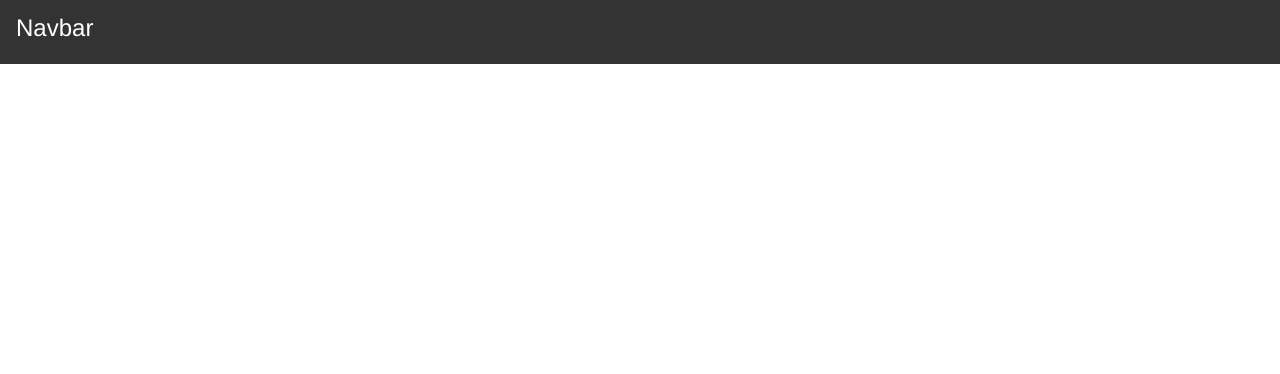
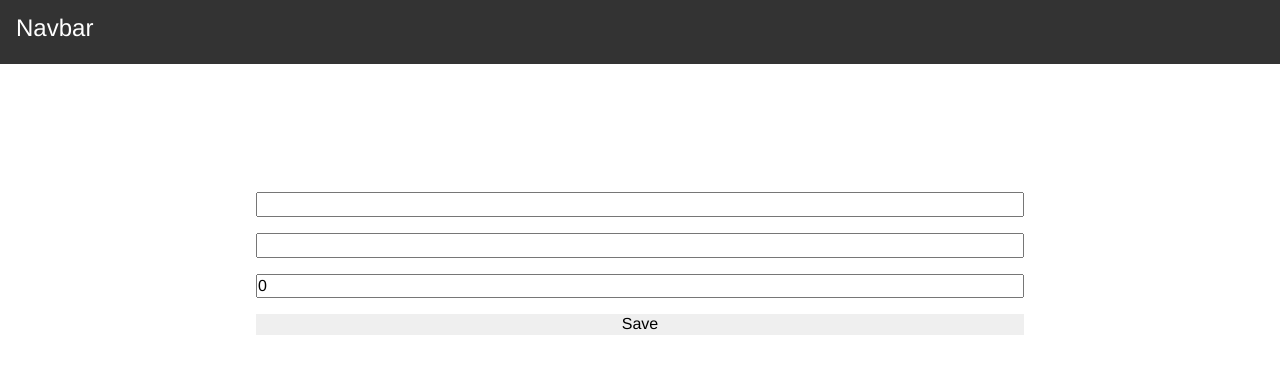
Before and after one commit to felipejsborges/tasks-management-vue, a Vue app: page /tasks-form in a window 1280 px wide. Before the commit this address had no page. Shown: the top 374 px of the page. Built offline with nearby package versions, Linux system fonts and the light colour scheme.

Commit message:
feat: create tasks

```diff
--- a/src/router/index.ts
+++ b/src/router/index.ts
@@ -1,6 +1,7 @@
 import { createRouter, createWebHistory } from 'vue-router'
-import HomeView from '../views/HomeView.vue'
+import HomeView from '@/views/HomeView.vue'
 import LoginView from '@/views/LoginView.vue'
+import TasksFormView from '@/views/TasksFormView.vue'
 
 const router = createRouter({
   history: createWebHistory(import.meta.env.BASE_URL),
@@ -9,6 +10,11 @@ const router = createRouter({
       path: '/',
       name: 'home',
       component: HomeView
+    },
+    {
+      path: '/tasks-form',
+      name: 'tasks-form',
+      component: TasksFormView
     },
     {
       path: '/login',
--- a/src/views/AboutView.vue
+++ b/src/views/AboutView.vue
@@ -7,4 +7,4 @@
   </div>
 </template>
 
-<style></style>
+<style scoped></style>
--- a/src/views/HomeView.vue
+++ b/src/views/HomeView.vue
@@ -1,5 +1,6 @@
 <script setup lang="ts">
 import { watchEffect, ref, watch } from 'vue';
+import { useRouter } from 'vue-router';
 
 import api from '@/api'
 import { debounce } from '@/utils/debounce'
@@ -11,6 +12,8 @@ interface Task {
   effort: number
   completed_at: Date
 }
+
+const router = useRouter()
 
 const tasks = ref<Task[]>([])
 const totalTasks = ref<number>(0)
@@ -61,6 +64,10 @@ function orderBy(field: string) {
   fieldToOrderBy.value = field
 }
 
+function goToCreateTask() {
+  router.push({ name: 'tasks-form' })
+}
+
 watchEffect(() => {
   debouncedFetch(search.value)
 })
@@ -75,7 +82,7 @@ watch([currentPage, fieldToOrderBy], async () => {
     <header>
       <input id="search" placeholder="Search for a task title..." v-model="search" />
       <label for="search">Search</label>
-      <button>Create</button>
+      <button @click="goToCreateTask">Create</button>
     </header>
 
     <main>
@@ -114,7 +121,7 @@ watch([currentPage, fieldToOrderBy], async () => {
   </div>
 </template>
 
-<style>
+<style scoped>
 .container {
   max-width: 1400px;
   width: 100%;
--- /dev/null
+++ b/src/views/TasksFormView.vue
@@ -0,0 +1,51 @@
+<script setup lang="ts">
+import { ref } from 'vue'
+import { useRouter } from 'vue-router';
+
+import api from '@/api'
+
+const router = useRouter()
+
+const title = ref('')
+const description = ref('')
+const effort = ref(0)
+
+async function handleSubmit() {
+	await api.post('/tasks', {
+		title: title.value,
+		description: description.value,
+		effort: effort.value,
+	}, {
+		headers: {
+			Authorization: `Bearer ${localStorage.getItem('token')}`,
+		},
+	})
+
+	router.push({ name: 'home' })
+}
+
+</script>
+
+<template>
+	<div class="container">
+		<form @submit.prevent="handleSubmit">
+			<input type="text" v-model="title" />
+			<input type="text" v-model="description" />
+			<input type="number" v-model="effort" />
+			<button>Save</button>
+		</form>
+	</div>
+</template>
+
+<style scoped>
+.container {
+	max-width: 1400px;
+	width: 100%;
+}
+
+form {
+	display: flex;
+	flex-direction: column;
+	gap: 1rem;
+}
+</style>
```
